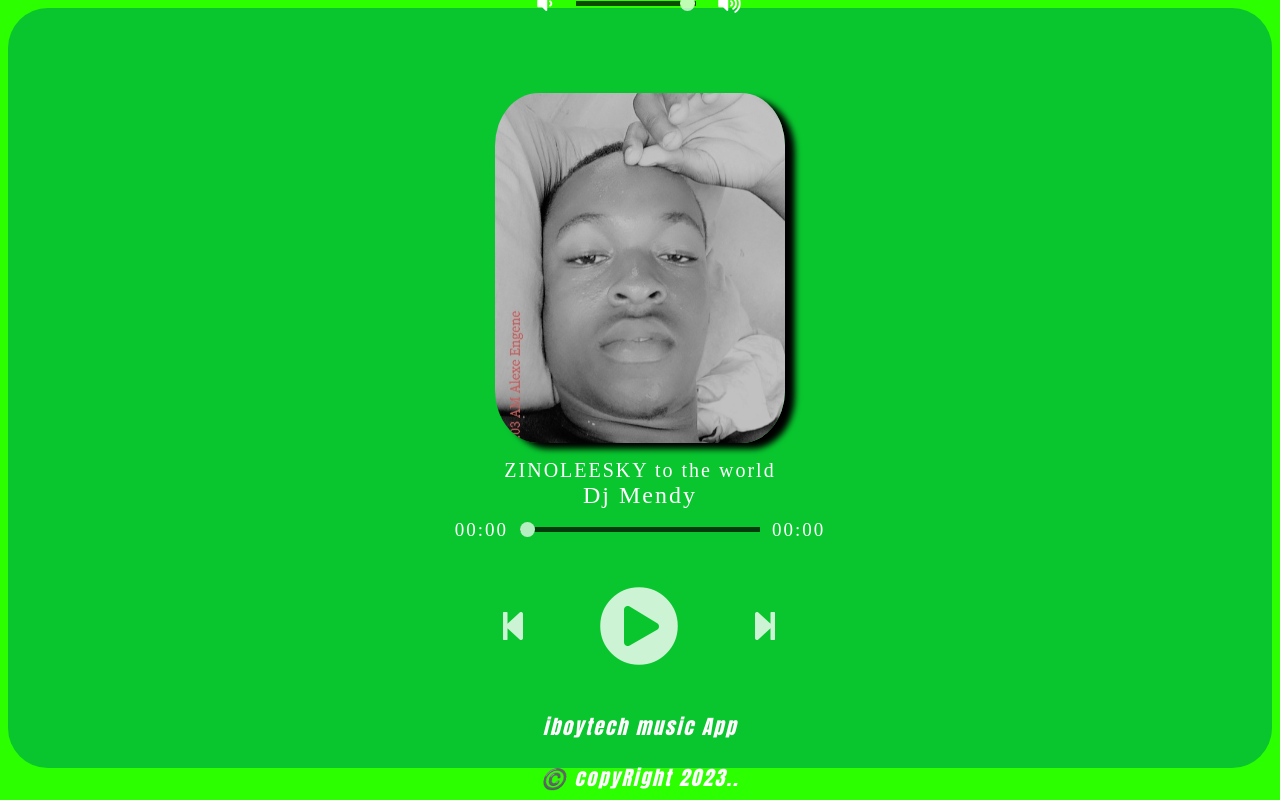
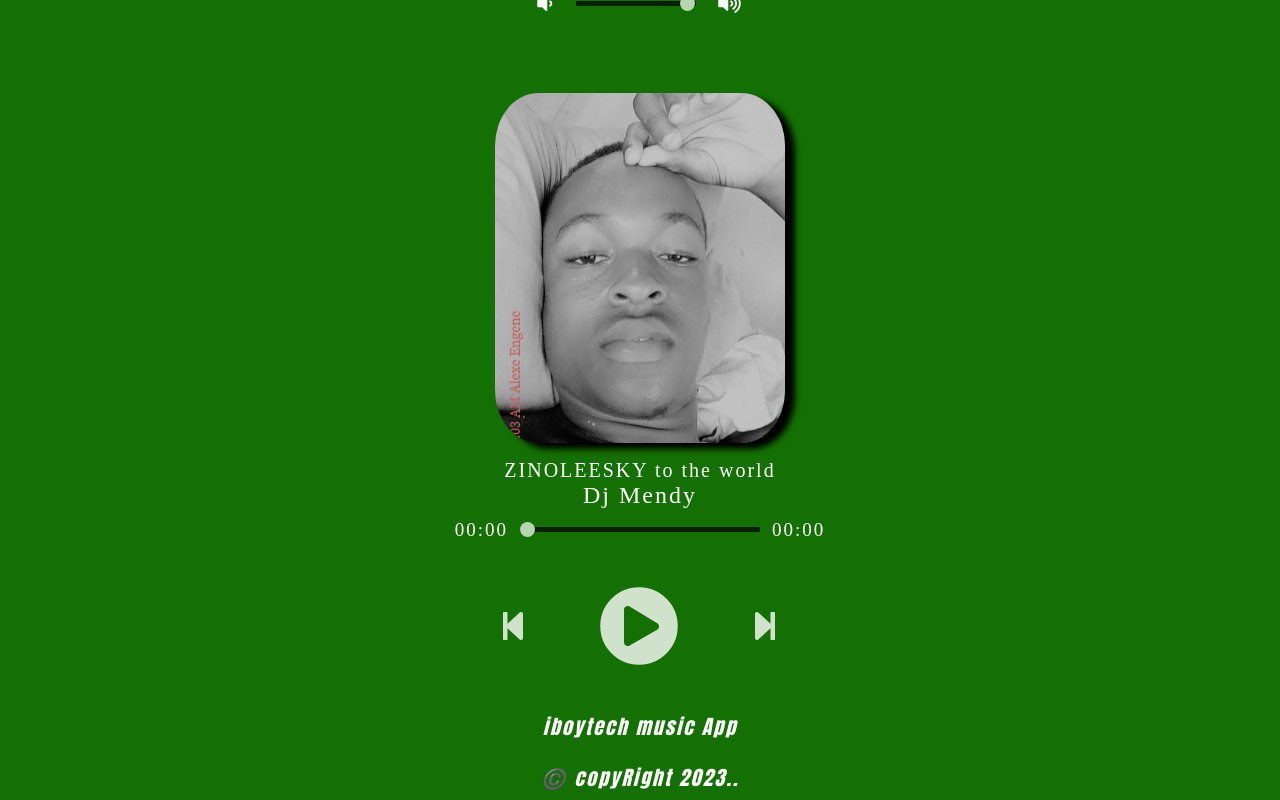
Before and after one commit to owolabijunior12/music-streamer, a plain HTML site: page index.html in a window 1280 px wide. Drawn offline with Linux system fonts and the light colour scheme.

Commit message:
changes the background colr

```diff
--- a/index..css
+++ b/index..css
@@ -1,5 +1,5 @@
 body {
-    background-color:#2bff00;
+    background-color:#147002;
     transition: background-color .5s;
     letter-spacing: 2px;
     /* height: 100%; */
@@ -10,7 +10,7 @@ body {
     align-items: center;
     flex-direction: column;
     justify-content: center;
-    background: #09c62f;
+    background: #147002;
     color: white;
     height: 90vh;
     padding: 10px;
```
